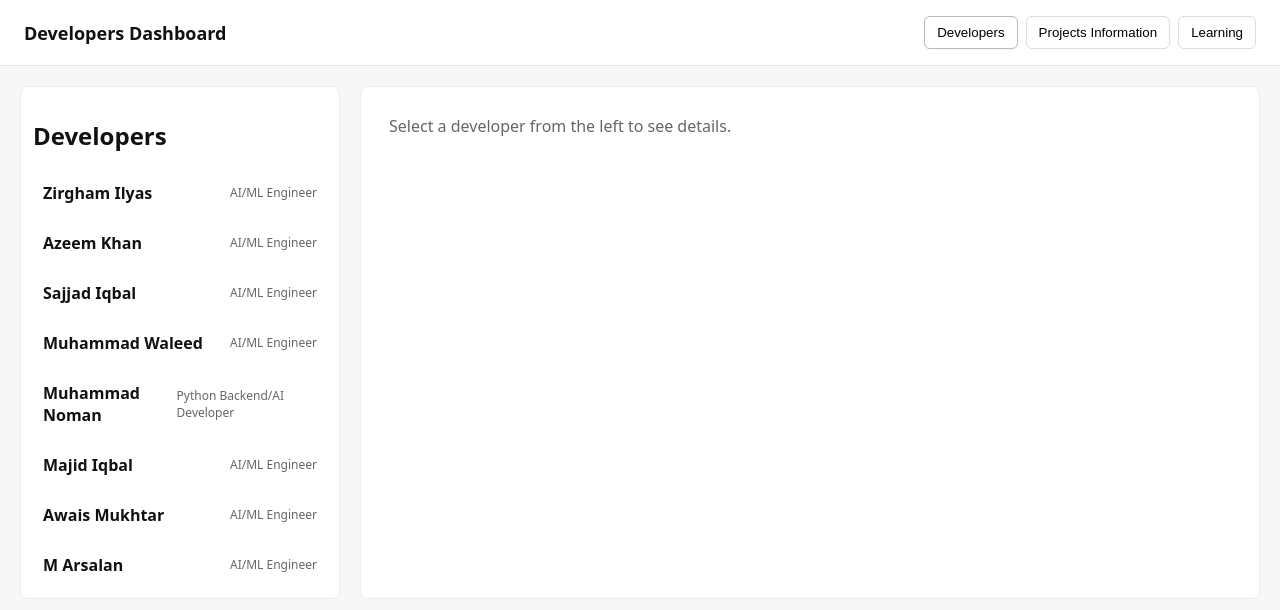
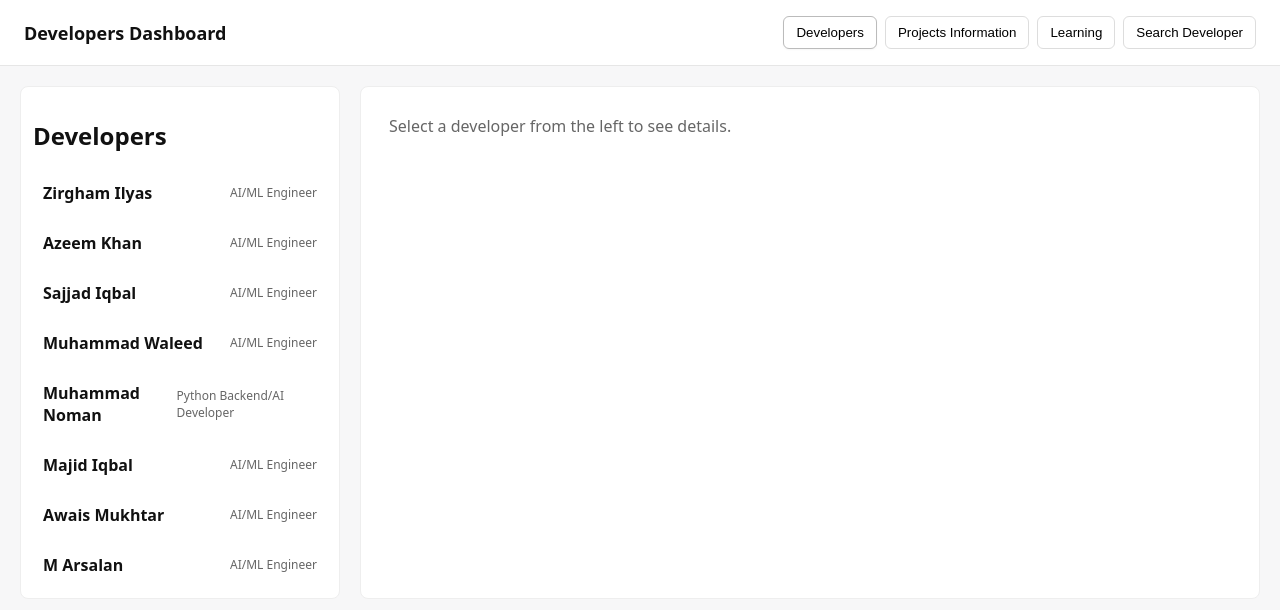
Before and after one commit to M-Arsalan09/AI-ML-Devs, a React (Create React App) app: page / in a window 1280 px wide. Shown: the top 610 px of the page. Built offline with nearby package versions, Linux system fonts and the light colour scheme.

Commit message:
Solved error

```diff
--- a/src/App.js
+++ b/src/App.js
@@ -1,15 +1,16 @@
-// in App.js, modify imports
+// src/App.js
+
 import React, { useEffect, useState } from "react";
 import DeveloperList from "./DeveloperList";
 import DeveloperDetails from "./DeveloperDetails";
-import Learning from "./Learning";  // new
+import Learning from "./Learning";
 import SearchDeveloper from "./SearchDeveloper";
 import "./App.css";
 
 function App() {
   const [data, setData] = useState([]);
   const [selectedDevIndex, setSelectedDevIndex] = useState(null);
-  const [tab, setTab] = useState("developers"); // possible values: 'developers', 'projects', 'learning'
+  const [tab, setTab] = useState("developers"); // allowed: 'developers', 'projects', 'learning', 'search'
 
   useEffect(() => {
     fetch("/data.json")
@@ -44,6 +45,12 @@ function App() {
             onClick={() => setTab("learning")}
           >
             Learning
+          </button>
+          <button
+            className={tab === "search" ? "active" : ""}
+            onClick={() => setTab("search")}
+          >
+            Search Developer
           </button>
         </div>
       </header>
@@ -80,8 +87,9 @@ function App() {
         {tab === "learning" && (
           <Learning data={data} />
         )}
+
         {tab === "search" && (
-          <SearchDeveloper developers={data}/>
+          <SearchDeveloper developers={data} />
         )}
       </main>
     </div>
```
